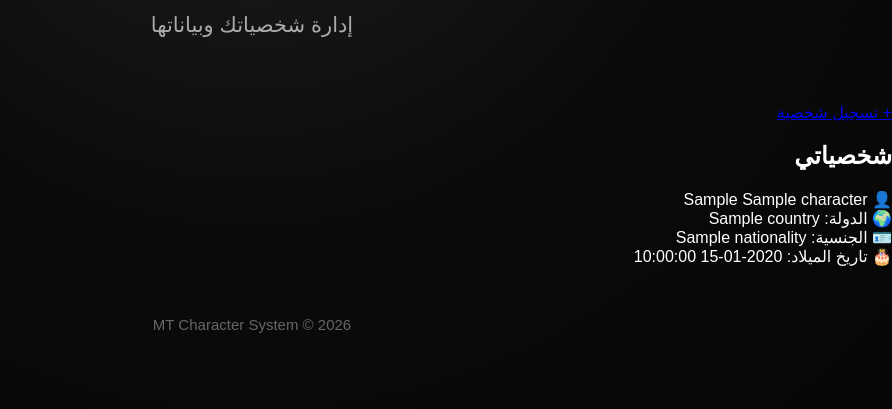
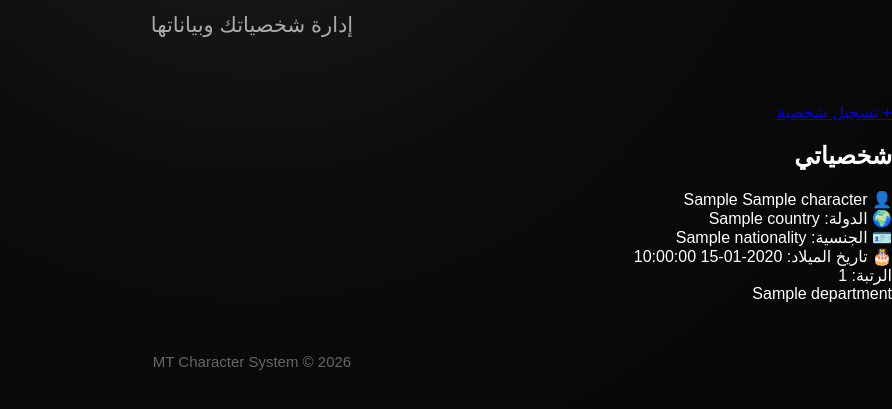
Before and after one commit to dahomaq37-jpg/-MT-Character-System, a Flask app: template templates/characters.html in a window 1280 px wide. Shown: the part 238-647 px from the top of the page, without its empty margins (388-1280 px from the left). Run offline with Flask 3, Linux system fonts and the light colour scheme; the template is opened without the code that fills it: most values are stand-ins (such as "Sample title", 1, 10 or a date in 2020).

Commit message:
Update characters.html

```diff
--- a/templates/characters.html
+++ b/templates/characters.html
@@ -1,5 +1,6 @@
 <!DOCTYPE html>
 <html lang="ar" dir="rtl">
+
 <head>
     <meta charset="UTF-8">
     <meta name="viewport" content="width=device-width, initial-scale=1.0">
@@ -13,17 +14,17 @@
 <body>
 
 <header class="hero">
+
     <div class="mt-logo">MT</div>
 
     <h1>الشخصيات</h1>
 
     <p>إدارة شخصياتك وبياناتها</p>
+
 </header>
 
 
 <main class="character-page">
-
-    <!-- تسجيل شخصية -->
 
     <a href="{{ url_for('register_character') }}"
        class="register-button">
@@ -32,8 +33,6 @@
 
     </a>
 
-
-    <!-- الشخصيات -->
 
     <section class="characters-box">
 
@@ -44,14 +43,19 @@
 
             <div class="characters-list">
 
-                {% for character in characters %}
+                {% for item in characters %}
+
+                    {% set character = item["character"] %}
 
                     <div class="character-card">
 
                         <div class="character-name">
+
                             👤
+
                             {{ character["first_name"] }}
                             {{ character["second_name"] }}
+
                         </div>
 
 
@@ -74,11 +78,53 @@
 
                         </div>
 
+
+                        {% if item["ranks"] %}
+
+                            <div class="character-ranks">
+
+                                {% for rank in item["ranks"] %}
+
+                                    <div>
+                                        الرتبة:
+                                        {{ rank["rank"] }}
+                                    </div>
+
+                                {% endfor %}
+
+                            </div>
+
+                        {% endif %}
+
+
+                        {% if item["departments"] %}
+
+                            <div class="character-departments">
+
+                                {% for department in item["departments"] %}
+
+                                    <span>
+                                        {{ department["department"] }}
+                                    </span>
+
+                                {% endfor %}
+
+                            </div>
+
+                        {% else %}
+
+                            <div class="general-rank">
+                                الرتبة العامة: يوجد شخصية
+                            </div>
+
+                        {% endif %}
+
                     </div>
 
                 {% endfor %}
 
             </div>
+
 
         {% else %}
 
```
